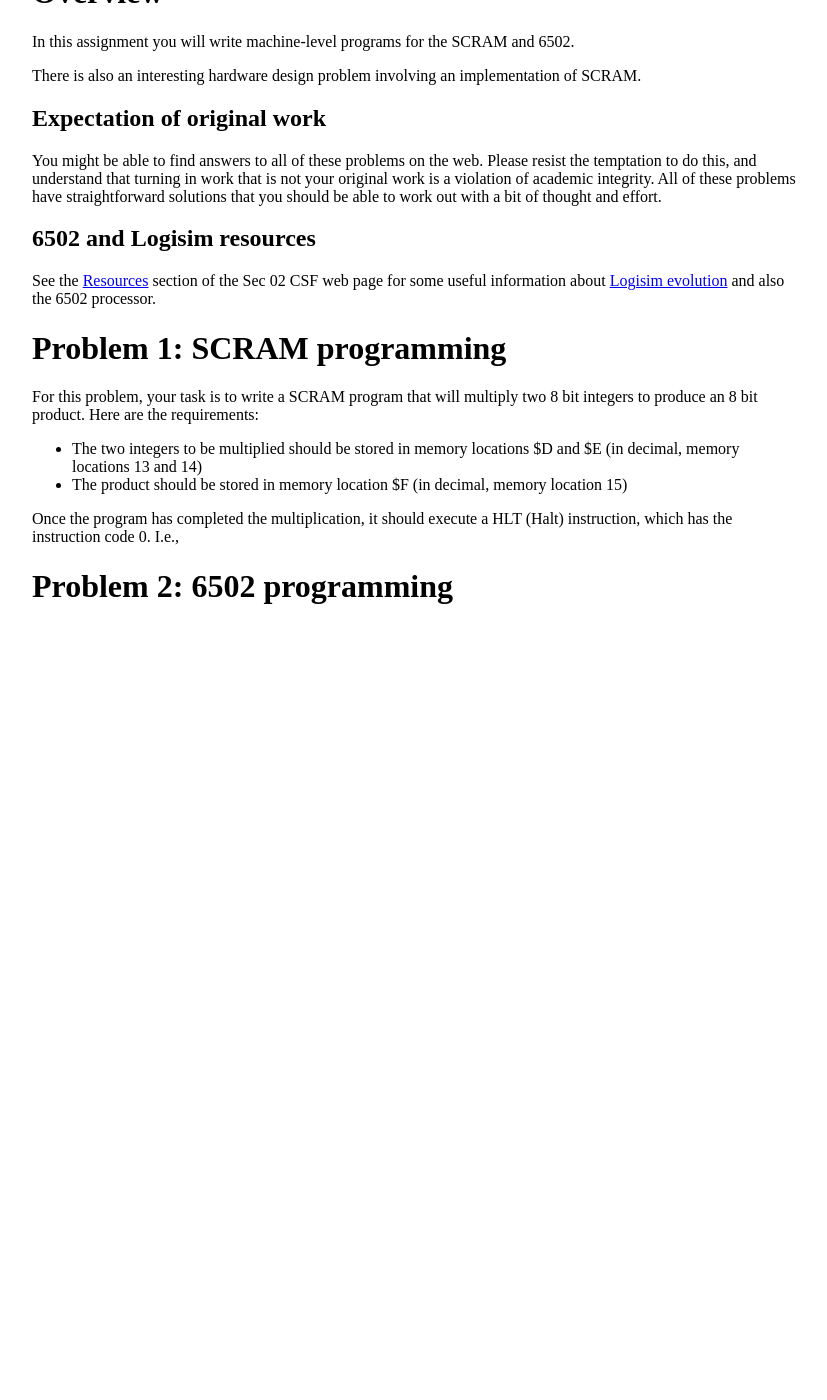
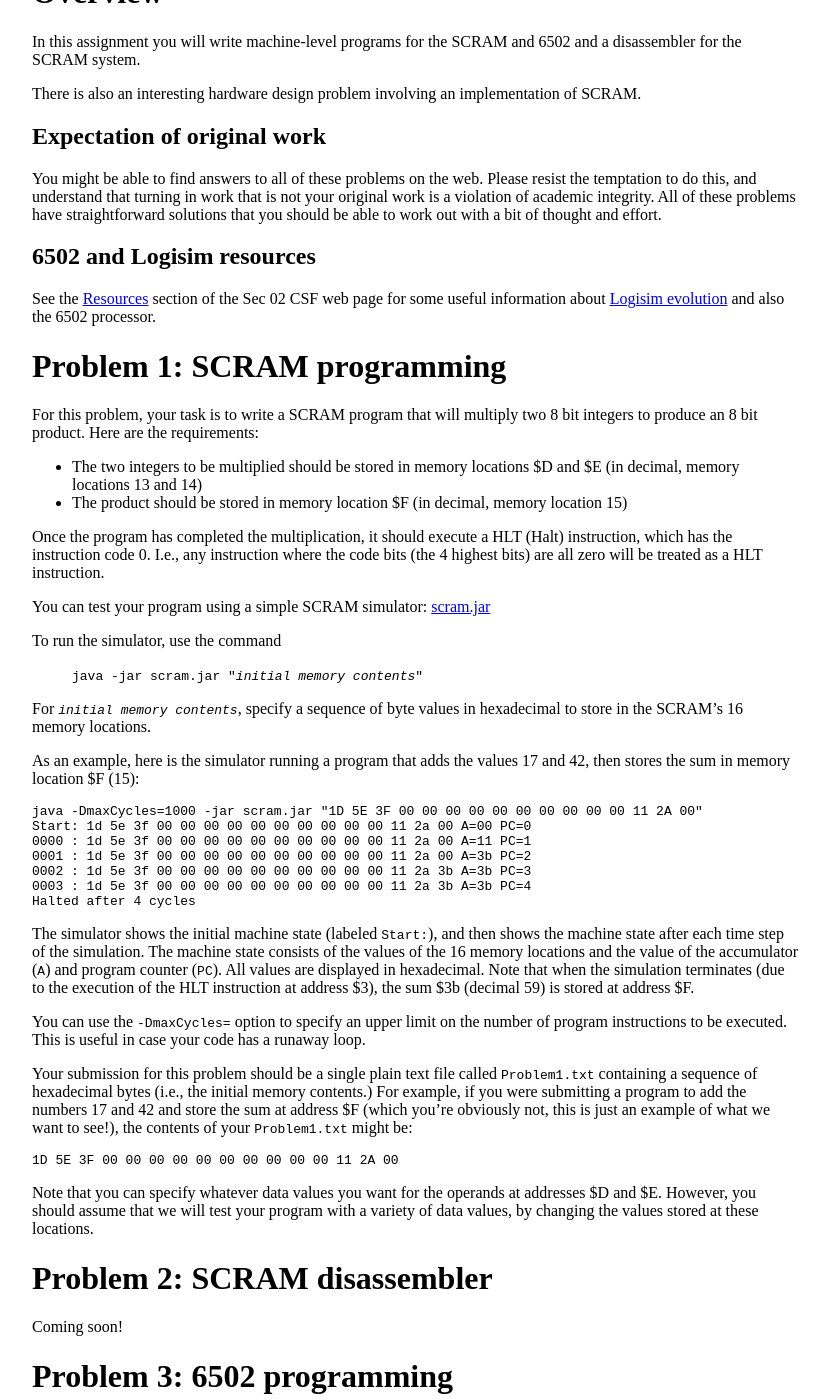
Before and after one commit to jhucsf/fall2019, a Jekyll site: the page built from hw/hw3.md, in a window 1280 px wide and 1400 px high, scrolled down 270 px. Shown: the whole window, without its empty margins (224-1051 px from the left). Built offline with Jekyll 4.4.1, drawn with Linux system fonts in a browser that asks for light colours; before the commit the page ends 900 px from its top, so only the background shows below that; some of the changed text lies outside the part shown.

Commit message:
more info for scram programming question

````diff
--- a/hw/hw3.md
+++ b/hw/hw3.md
@@ -8,11 +8,11 @@ title: "Homework 3: Machine-level Programming"
 -   **Collaboration:** None
 -   **Grading:** Packaging 10%, Style 10%, Design 10%, Functionality 70%
 
-*Preliminary assignment description, this could definitely change*
+*Preliminary assignment description, this is imcomplete and could definitely change*
 
 # Overview
 
-In this assignment you will write machine-level programs for the SCRAM and 6502.
+In this assignment you will write machine-level programs for the SCRAM and 6502 and a disassembler for the SCRAM system.
 
 There is also an interesting hardware design problem involving an implementation of SCRAM.
 
@@ -31,6 +31,89 @@ For this problem, your task is to write a SCRAM program that will multiply two 8
 * The two integers to be multiplied should be stored in memory locations $D and $E (in decimal, memory locations 13 and 14)
 * The product should be stored in memory location $F (in decimal, memory location 15)
 
-Once the program has completed the multiplication, it should execute a HLT (Halt) instruction, which has the instruction code 0.  I.e.,
+Once the program has completed the multiplication, it should execute a HLT (Halt) instruction, which has the instruction code 0.  I.e., any instruction where the code bits (the 4 highest bits) are all zero will be treated as a HLT instruction.
 
-# Problem 2: 6502 programming
+You can test your program using a simple SCRAM simulator: [scram.jar](scram.jar)
+
+To run the simulator, use the command
+
+> <code>java -jar scram.jar "<i>initial memory contents</i>"</code>
+
+For <code><i>initial memory contents</i></code>, specify a sequence of byte values in hexadecimal to store in the SCRAM's 16 memory locations.
+
+As an example, here is the simulator running a program that adds the values 17 and 42, then stores the sum in memory location $F (15):
+
+```
+java -DmaxCycles=1000 -jar scram.jar "1D 5E 3F 00 00 00 00 00 00 00 00 00 00 11 2A 00"
+Start: 1d 5e 3f 00 00 00 00 00 00 00 00 00 00 11 2a 00 A=00 PC=0
+0000 : 1d 5e 3f 00 00 00 00 00 00 00 00 00 00 11 2a 00 A=11 PC=1
+0001 : 1d 5e 3f 00 00 00 00 00 00 00 00 00 00 11 2a 00 A=3b PC=2
+0002 : 1d 5e 3f 00 00 00 00 00 00 00 00 00 00 11 2a 3b A=3b PC=3
+0003 : 1d 5e 3f 00 00 00 00 00 00 00 00 00 00 11 2a 3b A=3b PC=4
+Halted after 4 cycles
+```
+
+The simulator shows the initial machine state (labeled `Start:`), and then shows the machine state after each time step of the simulation.  The machine state consists of the values of the 16 memory locations and the value of the accumulator (`A`) and program counter (`PC`).  All values are displayed in hexadecimal.  Note that when the simulation terminates (due to the execution of the HLT instruction at address $3), the sum $3b (decimal 59) is stored at address $F.
+
+You can use the `-DmaxCycles=` option to specify an upper limit on the number of program instructions to be executed.  This is useful in case your code has a runaway loop.
+
+Your submission for this problem should be a single plain text file called `Problem1.txt` containing a sequence of hexadecimal bytes (i.e., the initial memory contents.)  For example, if you were submitting a program to add the numbers 17 and 42 and store the sum at address $F (which you're obviously not, this is just an example of what we want to see!), the contents of your `Problem1.txt` might be:
+
+```
+1D 5E 3F 00 00 00 00 00 00 00 00 00 00 11 2A 00
+```
+
+Note that you can specify whatever data values you want for the operands at addresses $D and $E.  However, you should assume that we will test your program with a variety of data values, by changing the values stored at these locations.
+
+# Problem 2: SCRAM disassembler
+
+Coming soon!
+
+# Problem 3: 6502 programming
+
+Coming soon!
+
+# Problem 4: SCRAM hardware
+
+Coming soon!
+
+# Submitting
+
+Coming soon!
+
+# Grading
+
+For reference, here is a short explanation of the grading criteria; some
+of the criteria don’t apply to all problems, and not all of the criteria
+are used on all assignments.
+
+**Packaging** refers to the proper organization of the stuff you hand
+in, following both the guidelines for Deliverables above as well as the
+general submission instructions for assignments on
+[Piazza](http://piazza.com/jhu/fall2019/601229).
+
+**Style** refers to C programming style, including things like
+consistent indentation, appropriate identifier names, useful comments,
+suitable documentation, etc. Simple, clean, readable code is what you
+should be aiming for. Please see the [Coding style guidelines](../notes/style.html).
+
+**Design** refers to proper modularization (functions, modules, etc.)
+and an appropriate choice of algorithms and data structures.
+
+**Performance** refers to how fast/with how little memory your programs
+can produce the required results compared to other submissions.
+
+**Functionality** refers to your programs being able to do what they
+should according to the specification given above; if the specification
+is ambiguous, ask for clarification! (It also refers to you simply doing
+the required work, which may not be programming alone.)
+
+**If your programs cannot be built you will get no points whatsoever.** If
+your programs cannot be built without warnings using the required
+compiler options given on
+[Piazza](http://piazza.com/jhu/fall2019/601229) we will take off 10%
+(except if you document a *very* good reason). If your programs cannot
+be built using `make` we will take off 10%. If `valgrind` detects memory
+errors in your programs, we will take off 10%. If your programs fail
+miserably even once, i.e. terminate with an exception of any kind or
+dump core, we will take off 10% (for each such case).
````
Also changed, not shown: 1 other file.
